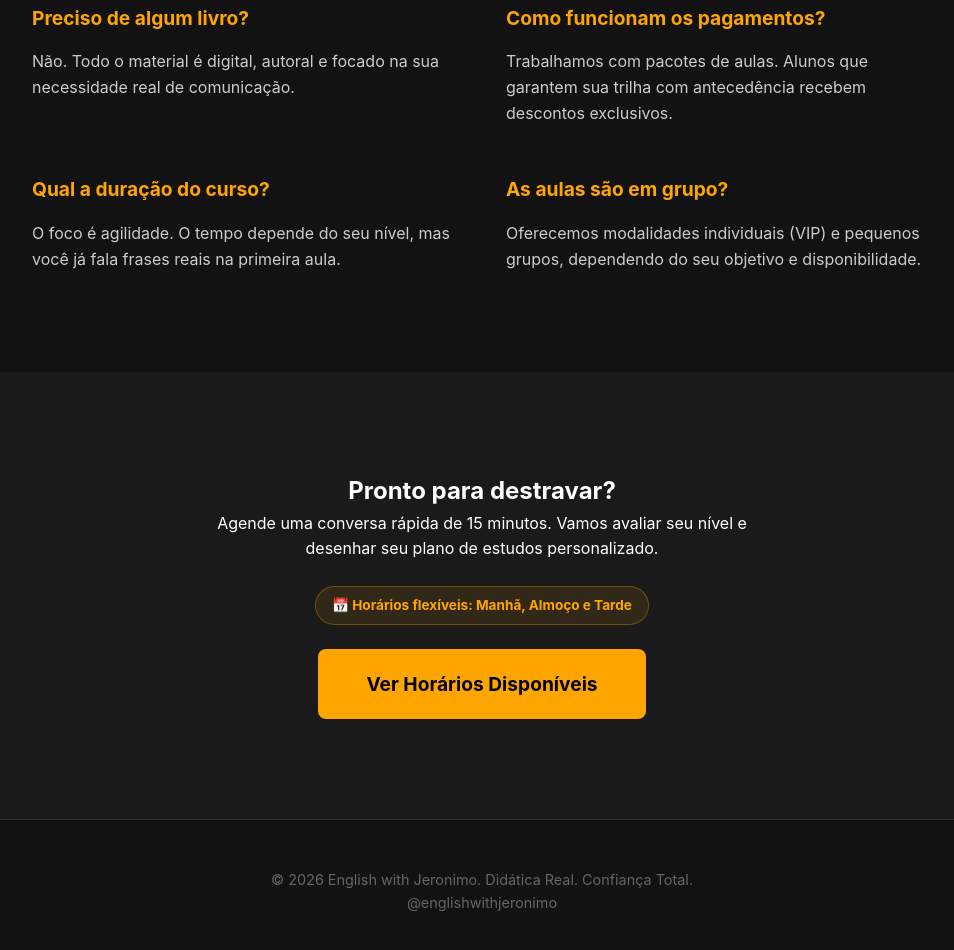
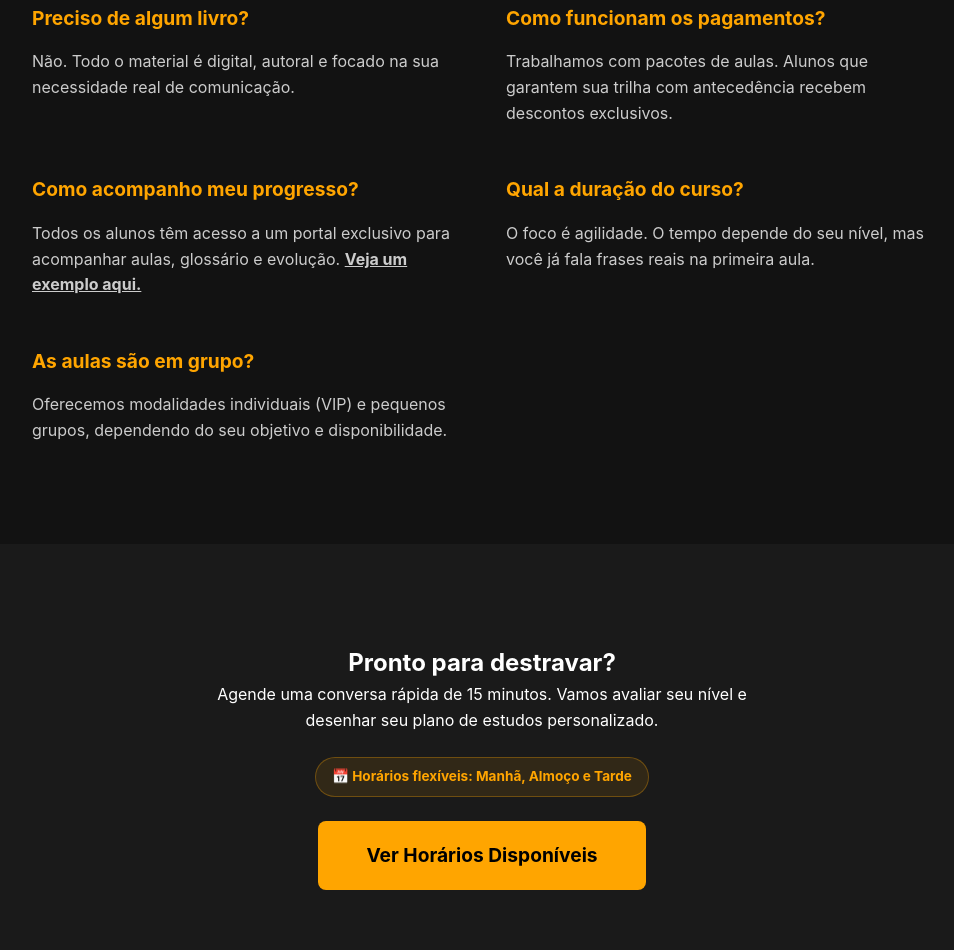
Before and after one commit to jeronimo-jrsilva/english-with-jeronimo, a website built with Vite: page index.html in a window 1280 px wide. Shown: the part 2723-3673 px from the top of the page, without its empty margins (158-1112 px from the left). Built offline with nearby package versions, Linux system fonts and the light colour scheme.

Commit message:
feat: link demo portal in FAQ

```diff
--- a/index.html
+++ b/index.html
@@ -128,6 +128,10 @@
                 <p>Trabalhamos com pacotes de aulas. Alunos que garantem sua trilha com antecedência recebem descontos exclusivos.</p>
               </div>
               <div class="faq-item">
+                <h4>Como acompanho meu progresso?</h4>
+                <p>Todos os alunos têm acesso a um portal exclusivo para acompanhar aulas, glossário e evolução. <a href="./demo/" style="color: var(--secondary); font-weight: bold;">Veja um exemplo aqui.</a></p>
+              </div>
+              <div class="faq-item">
                 <h4>Qual a duração do curso?</h4>
                 <p>O foco é agilidade. O tempo depende do seu nível, mas você já fala frases reais na primeira aula.</p>
               </div>
```
